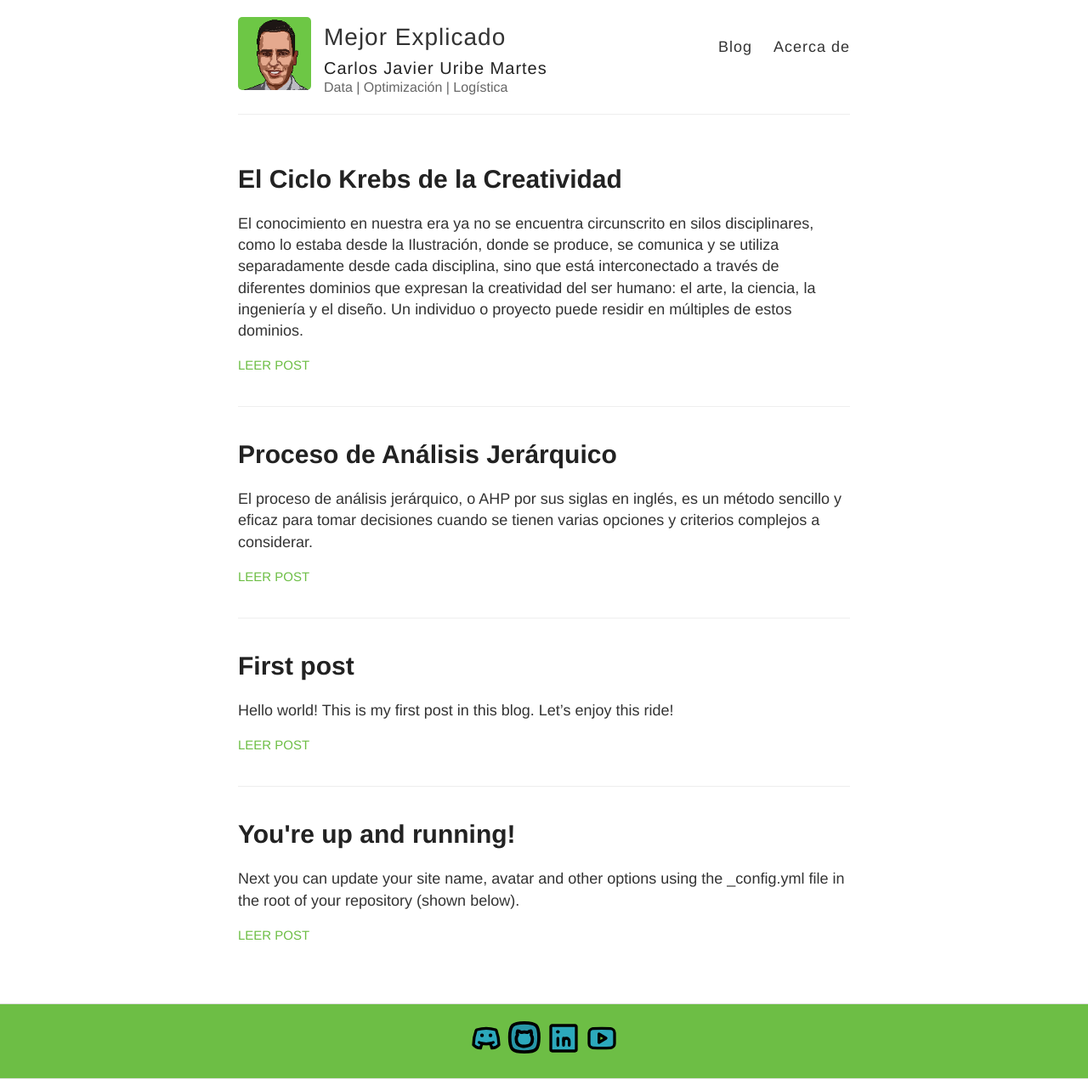
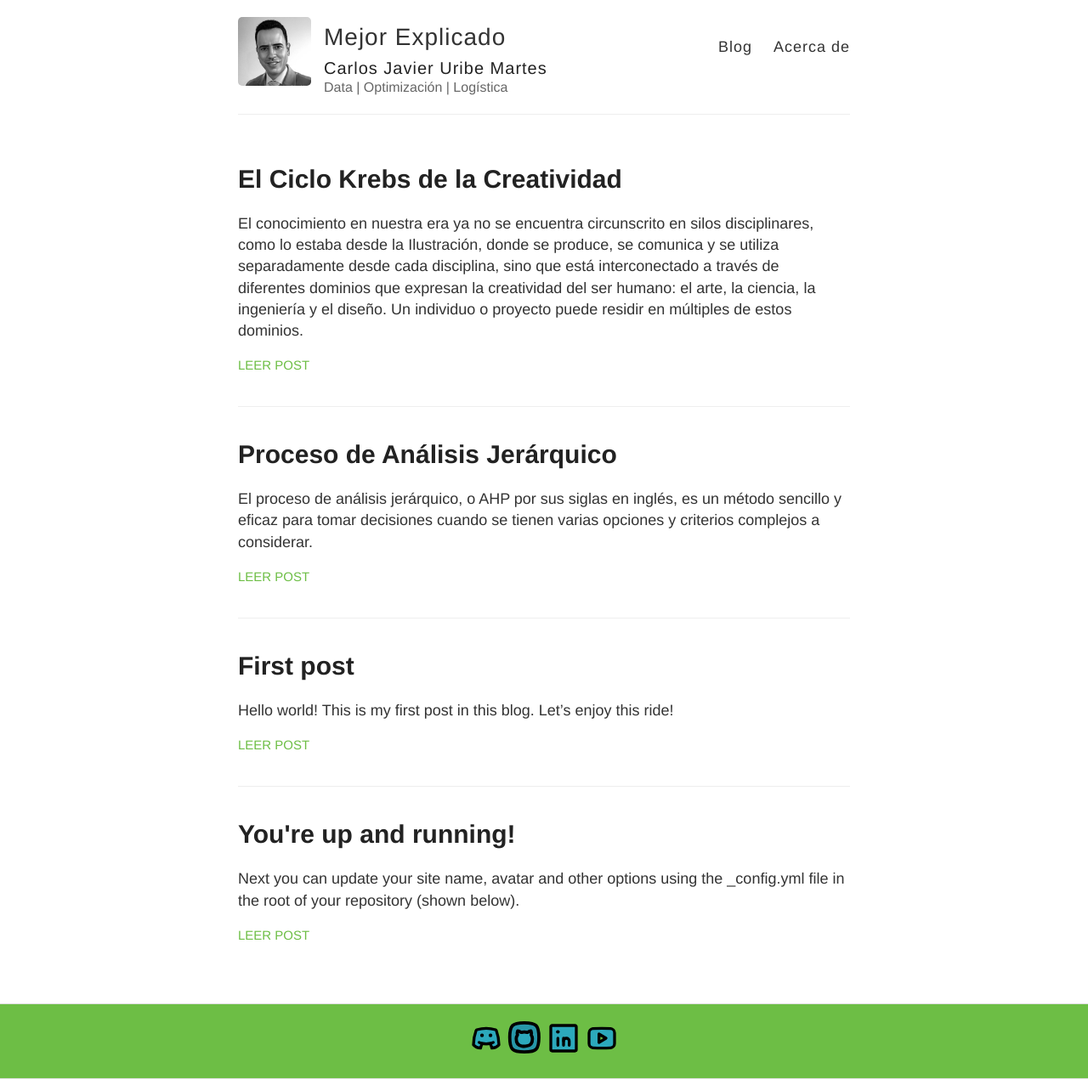
Before and after one commit to carlosjavieruribemartes/mejor_explicado, a Jekyll site: the page built from index.html, in a window 1280 px wide. Shown: the whole page at 85% size. Built offline with Jekyll 4.4.1, drawn with Linux system fonts in a browser that asks for light colours.

Commit message:
update profile picture

```diff
--- a/_config.yml
+++ b/_config.yml
@@ -12,7 +12,7 @@
 description: Data | Optimización | Logística
 
 # URL of your avatar or profile pic (you could use your GitHub profile pic)
-avatar: https://raw.githubusercontent.com/carlosjavieruribemartes/mejor_explicado/main/images/profile_image.png
+avatar: https://raw.githubusercontent.com/carlosjavieruribemartes/mejor_explicado/main/images/profile_image.jpg
 
 #
 # Flags below are optional
```
Also changed, not shown: images/profile_image.jpg (added).
